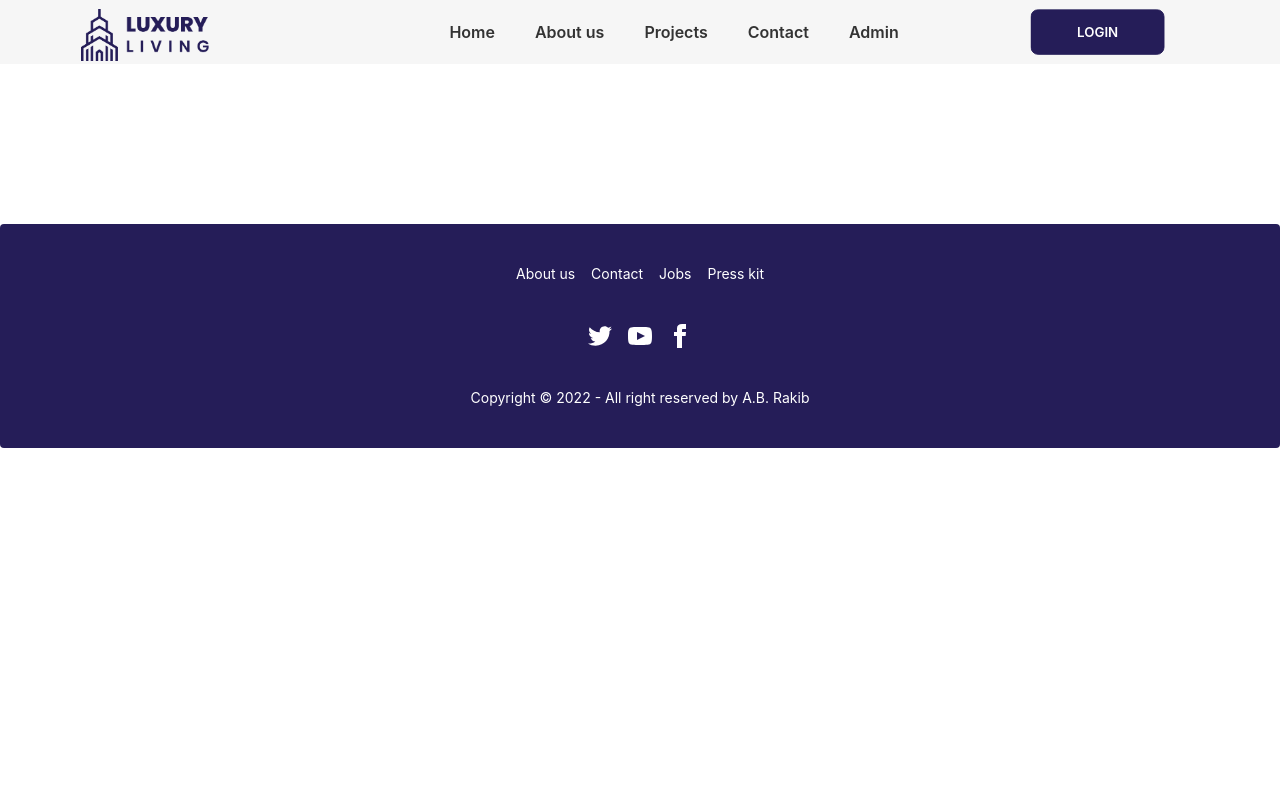
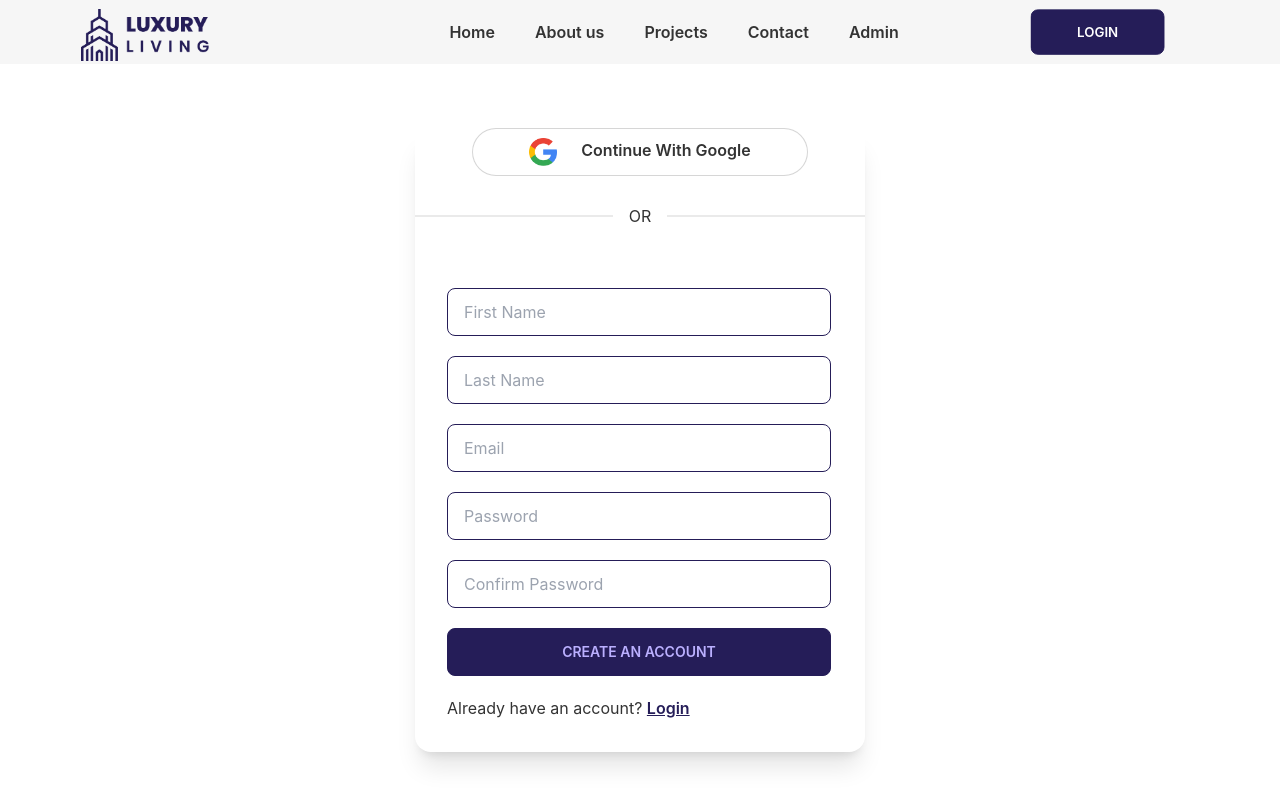
Before and after one commit to abrakib942/luxury-living-client, a React (Create React App) app: page /signup in a window 1280 px wide. Shown: the top 800 px of the page. Built offline with nearby package versions, Linux system fonts and the light colour scheme; the HTML template or start-up script is replaced by a standard one.

Commit message:
login and signup design done

```diff
--- a/src/App.js
+++ b/src/App.js
@@ -4,6 +4,7 @@ import { Route, Routes } from "react-router-dom";
 import Home from "./Pages/Home/Home";
 import Footer from "./Shared/Footer";
 import Login from "./Pages/Login/Login";
+import SignUp from "./Pages/Login/SignUp";
 
 function App() {
   return (
@@ -13,7 +14,7 @@ function App() {
       <Routes>
         <Route path="/" element={<Home />} />
         <Route path="/login" element={<Login />} />
-        <Route path="/" element={<Home />} />
+        <Route path="/signup" element={<SignUp />} />
         <Route path="/" element={<Home />} />
       </Routes>
 
--- a/src/Pages/Login/Login.js
+++ b/src/Pages/Login/Login.js
@@ -4,7 +4,7 @@ import google from "../../assets/Icon/google.png";
 
 const Login = () => {
   return (
-    <div className="h-screen mt-24 px-8">
+    <div className=" mt-24 px-8">
       <h2 className="text-xl text-center font-bold">Login With</h2>
       <button className="input input-bordered rounded-3xl block mx-auto font-semibold mt-6">
         {" "}
@@ -15,7 +15,7 @@ const Login = () => {
       </button>
       <p className="text-center mt-3">
         Don't have an account?{" "}
-        <Link className="text-primary font-semibold decoration" to="/signup">
+        <Link className="link link-primary font-semibold" to="/signup">
           Create an account
         </Link>
       </p>
--- a/src/Pages/Login/SignUp.js
+++ b/src/Pages/Login/SignUp.js
@@ -1,9 +1,62 @@
 import React from "react";
+import "../../style.css";
+import google from "../../assets/Icon/google.png";
+import { Link } from "react-router-dom";
 
 const SignUp = () => {
   return (
-    <div>
-      <h2 className="text-2xl">Sign up</h2>
+    <div className=" mt-16">
+      <div className="card w-[450px] shadow-xl mx-auto my-auto">
+        <button className="input input-bordered rounded-3xl block mx-auto font-semibold ">
+          {" "}
+          <div className=" flex items-cente px-10">
+            <img className="w-7 mr-6" src={google} alt="" />
+            Continue With Google
+          </div>
+        </button>
+        <div class="divider my-8">OR</div>
+        {/* <h2 className="text-xl font-semibold text-center">Create an Account</h2> */}
+        <div className="card-body">
+          <form className=" form-control gap-5">
+            <input
+              type="text"
+              placeholder="First Name"
+              class="input input-primary w-full max-w-sm "
+            />
+            <input
+              type="text"
+              placeholder="Last Name"
+              class="input input-primary w-full max-w-sm"
+            />
+            <input
+              type="text"
+              placeholder="Email"
+              class="input input-primary w-full max-w-sm"
+            />
+            <input
+              type="text"
+              placeholder="Password"
+              class="input input-primary w-full max-w-sm"
+            />
+            <input
+              type="text"
+              placeholder="Confirm Password"
+              class="input input-primary w-full max-w-sm"
+            />
+            <input
+              type="submit"
+              value="Create an account"
+              class="btn btn-primary w-full max-w-sm"
+            />
+            <p>
+              Already have an account?{" "}
+              <Link className="link link-primary font-semibold" to="/login">
+                Login
+              </Link>
+            </p>
+          </form>
+        </div>
+      </div>
     </div>
   );
 };
--- /dev/null
+++ b/src/style.css
@@ -0,0 +1,4 @@
+/* .in {
+  border-bottom: 2px solid black;
+  padding: 10px;
+} */
```
